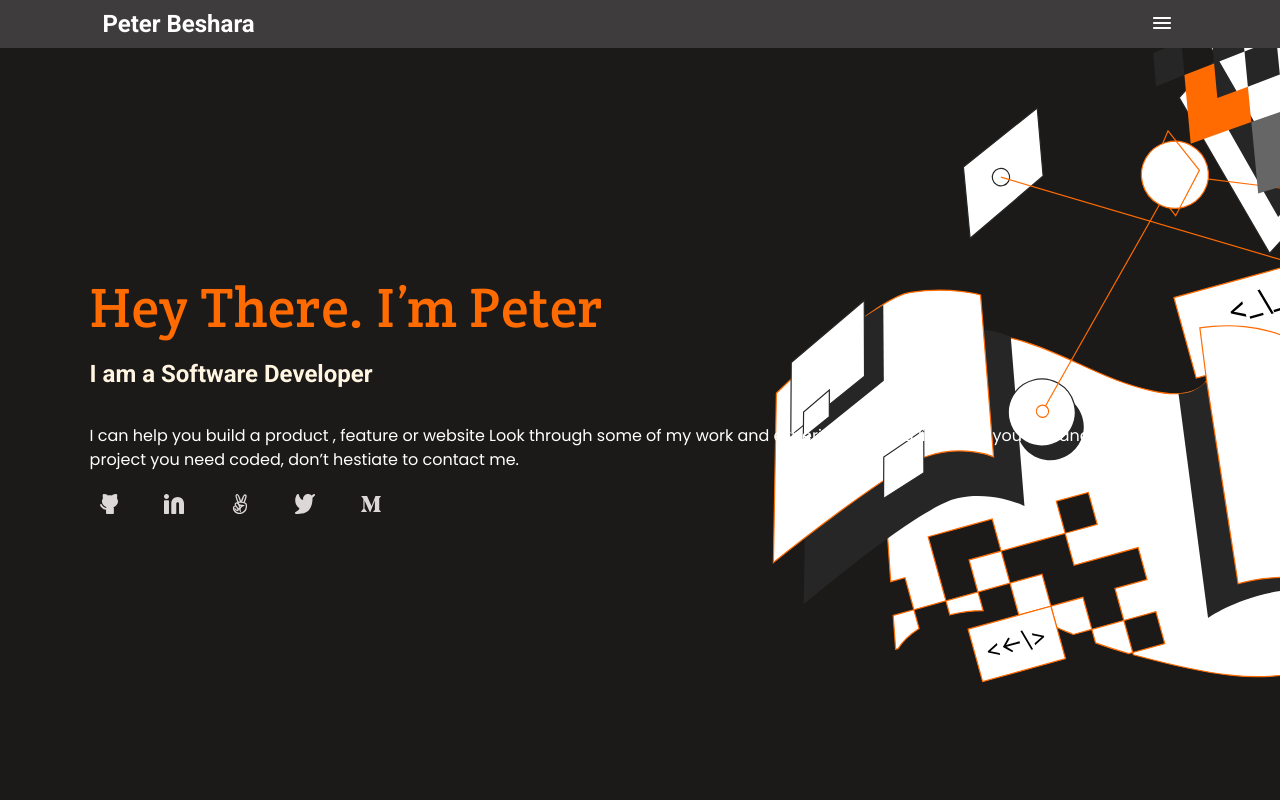
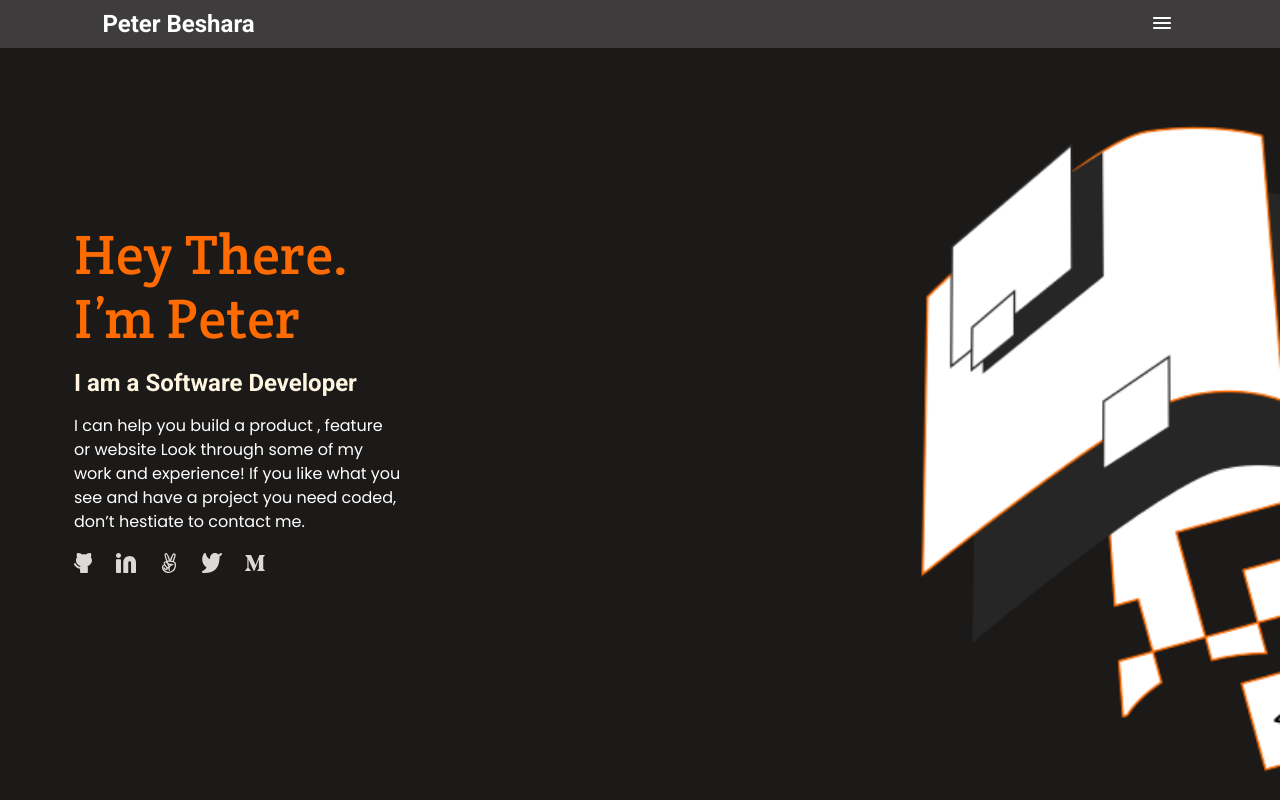
Before and after one commit to Peter1907/Portfolio, a plain HTML site: page index.html in a window 1280 px wide. Drawn offline with Linux system fonts and the light colour scheme.

Commit message:
Make the changes required in the first code review

```diff
--- a/index.html
+++ b/index.html
@@ -18,25 +18,27 @@
 </head>
 <body>
     <div id="container">
-        <nav>
-            <div class="name">Peter Beshara</div>
+        <header>
+            <div class="name">
+                <a href="./index.html">Peter Beshara</a>
+            </div>
             <button type="button" class="menu"><img src="./media/Union.svg" alt="menu sign">
             </button>
-        </nav>
+        </header>
         <section class="section-1">
-            <header>Hey There. I’m Peter</header>
+            <h1>Hey There. I’m Peter</h1>
             <h2>I am a Software Developer</h2>
             <p>I can help you build a product , feature or website
                 Look through some of my work and experience! If you like what you see and
                 have a project you need coded, don’t hestiate to contact me.
             </p>
-            <div class="social-media">
-                <a href="https://github.com/Peter1907"><img src="./media/icons/Icon-GitHub.svg" alt="github icon"></a>
-                <a href="https://www.linkedin.com/in/peter-beshara-b33681241/"><img src="./media/icons/Icon-Linkedin.svg" alt="linkedin icon"></a>
-                <a href="https://angel.co/"><img src="./media/icons/Icon-Angelist.svg" alt="angelists icon"></a>
-                <a href="https://twitter.com/Peter_Beshara_"><img src="./media/icons/Icon-Twitter.svg" alt="twitter icon"></a>
-                <a href="https://medium.com/"><img src="./media/icons/Icon-Medium.svg" alt="medium icon"></a>
-            </div>
+            <ul class="social-media">
+                <li><a href="https://github.com/Peter1907"><img src="./media/icons/Icon-GitHub.svg" alt="github icon"></a></li>
+                <li><a href="https://www.linkedin.com/in/peter-beshara-b33681241/"><img src="./media/icons/Icon-Linkedin.svg" alt="linkedin icon"></a></li>
+                <li><a href="https://angel.co/"><img src="./media/icons/Icon-Angelist.svg" alt="angelists icon"></a></li>
+                <li><a href="https://twitter.com/Peter_Beshara_"><img src="./media/icons/Icon-Twitter.svg" alt="twitter icon"></a></li>
+                <li><a href="https://medium.com/"><img src="./media/icons/Icon-Medium.svg" alt="medium icon"></a></li>
+            </ul>
         </section>
     </div>
 </body>
--- a/style.css
+++ b/style.css
@@ -8,7 +8,7 @@ body {
   flex-direction: column;
 }
 
-nav {
+header {
   display: flex;
   align-items: center;
   background-color: #3e3c3c;
@@ -29,7 +29,12 @@ nav {
   font-size: 24px;
 }
 
-nav button {
+.name a {
+  text-decoration: none;
+  color: #fff;
+}
+
+header button {
   margin-left: auto;
   background-color: #ff6a0000;
   border-radius: 5px;
@@ -37,7 +42,7 @@ nav button {
   padding: 7px;
 }
 
-nav button:hover {
+header button:hover {
   background-color: #ca5400af;
 }
 
@@ -47,14 +52,14 @@ nav button:hover {
   background-color: #1c1a19;
   min-height: 100vh;
   justify-content: center;
-  padding: 0 7%;
-  background-image: url('./media/Illustration-header.svg');
-  background-size: 50%;
+  padding: 0 5%;
+  background-image: url('./media/Untitled01.png');
+  background-size: 45%;
   background-repeat: no-repeat;
   background-position: bottom right;
 }
 
-header {
+h1 {
   font-family: 'Crete Round', sans-serif;
   font-style: normal;
   font-weight: 400;
@@ -63,6 +68,9 @@ header {
   letter-spacing: 0.37px;
   color: #ff6b00;
   padding: 0;
+  margin: 10px;
+  width: 327px;
+  height: 124px;
 }
 
 h2 {
@@ -70,8 +78,12 @@ h2 {
   font-style: normal;
   font-weight: 700;
   font-size: 24px;
+  line-height: 32px;
   color: #fff5e1;
   padding: 0;
+  margin: 10px;
+  width: 327px;
+  height: 27px;
 }
 
 .section-1 p {
@@ -82,20 +94,28 @@ h2 {
   line-height: 24px;
   color: #fff;
   padding: 0;
+  margin: 10px;
+  width: 327px;
+  height: 123px;
 }
 
 .social-media {
   display: flex;
   gap: 2.5%;
+  margin: 0;
+  padding: 0;
+  width: 200px;
+  height: 40px;
 }
 
-.social-media a {
+.social-media li {
   background-color: #ff6a0000;
   border-radius: 5px;
   padding: 4px 7px;
+  list-style-type: none;
 }
 
-.social-media a:hover {
+.social-media li:hover {
   background-color: #ca5400af;
   border-radius: 5px;
   padding: 4px 7px;
```
Also changed, not shown: media/Untitled.png (added), media/Untitled01.png (added).
